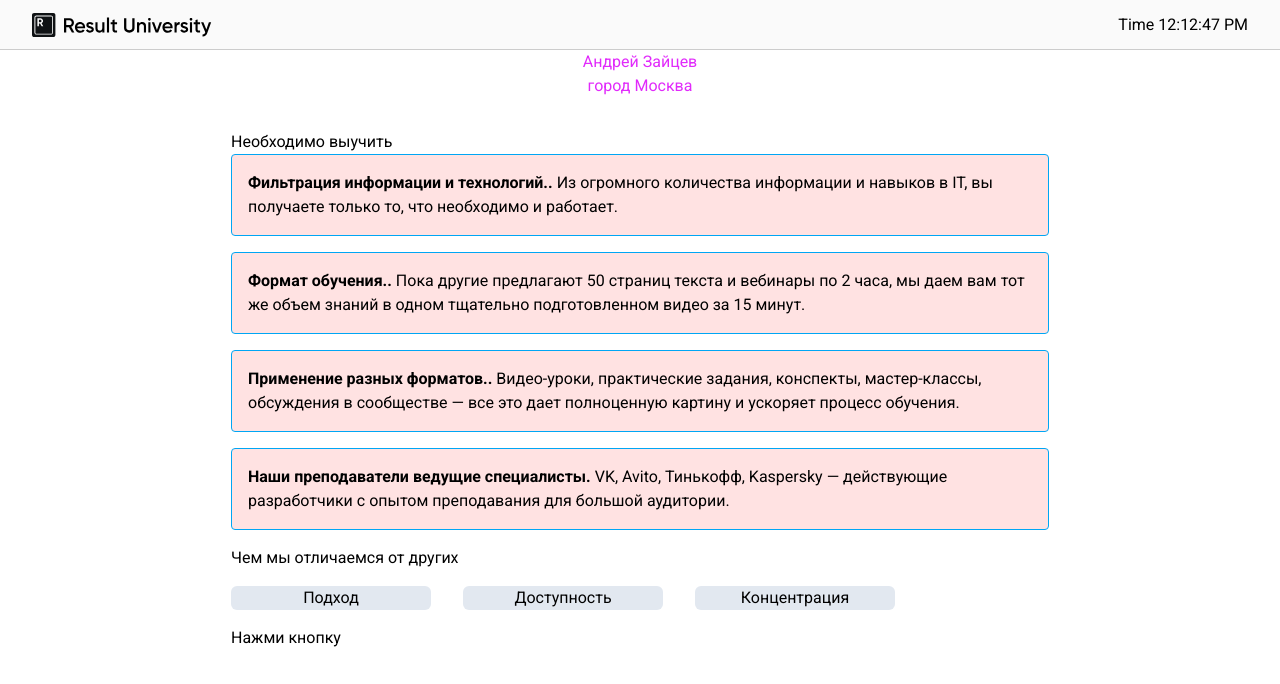
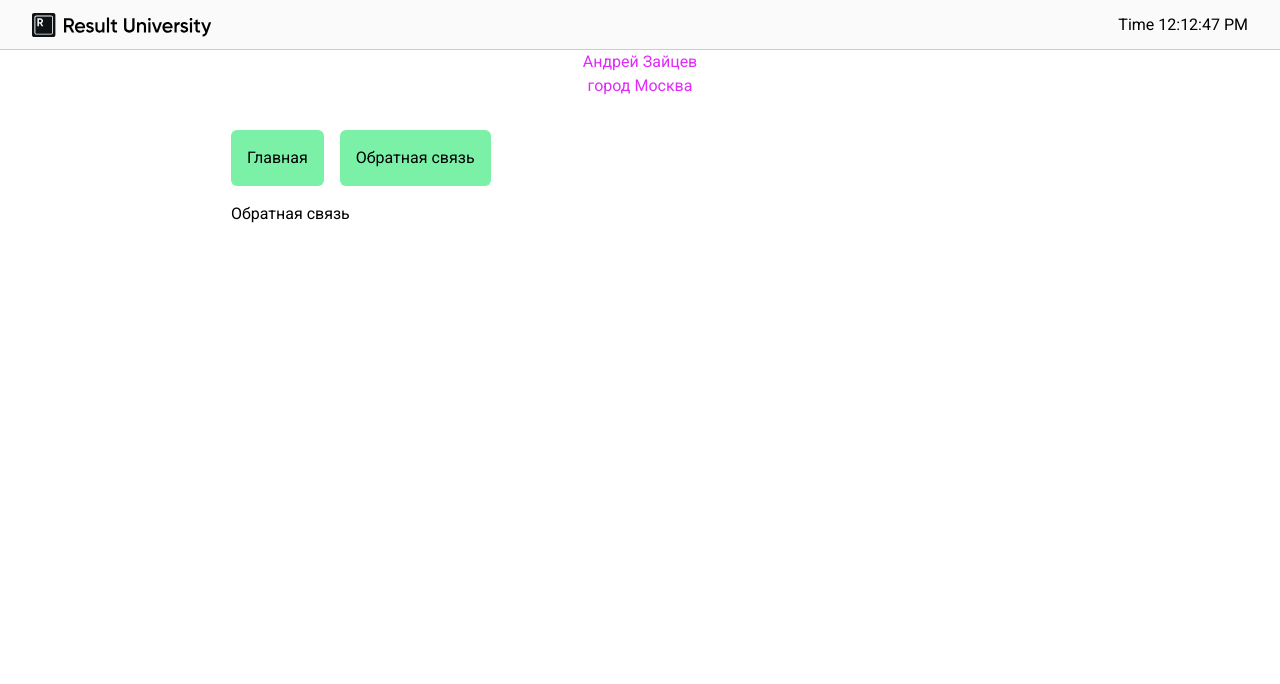
Before and after one commit to AndreyZaytsev90/React2024, a React (Vite) app in the folder 01-react/01-react-basic-start/: page / in a window 1280 px wide. Shown: the top 684 px of the page. Built offline with nearby package versions, Linux system fonts and the light colour scheme.

Commit message:
update files

```diff
--- a/01-react/01-react-basic-start/src/App.jsx
+++ b/01-react/01-react-basic-start/src/App.jsx
@@ -3,6 +3,8 @@ import {memo, useState} from "react";
 import {TeachingSection} from "./components/TeachingSection.jsx";
 import {DifferencesSection} from "./components/DifferencesSection.jsx";
 import IntroSection from "./components/IntroSection.jsx";
+import TabsSection from "./components/TabsSection.jsx";
+import FeedBackSection from "./components/FeedBackSection.jsx";
 
 export const technologies = [
     {name: 'Javascript', other: 'Язык программирования для веб-разработки'},
@@ -12,15 +14,22 @@ export const technologies = [
 
 export const App = memo(() => {
 
+    const [isMainSection, setIsMainSection] = useState(false)
 
     return (
         <>
             <Header/>
             <IntroSection/>
             <main>
-                <TeachingSection/>
-                <DifferencesSection/>
+                <TabsSection setIsMainSection={setIsMainSection}/>
+                {isMainSection
+                    ? <>
+                        <TeachingSection/>
+                        <DifferencesSection/>
+                    </>
+                    : <FeedBackSection/>}
             </main>
+
         </>
     )
 })
--- /dev/null
+++ b/01-react/01-react-basic-start/src/components/FeedBackSection.jsx
@@ -0,0 +1,11 @@
+import React from 'react';
+
+const FeedBackSection = () => {
+    return (
+        <section className="mb-4">
+            Обратная связь
+        </section>
+    );
+};
+
+export default FeedBackSection;
--- /dev/null
+++ b/01-react/01-react-basic-start/src/components/TabsSection.jsx
@@ -0,0 +1,20 @@
+import React from 'react';
+import Button from "./Button.jsx";
+
+const TabsSection = ({setIsMainSection}) => {
+    return (
+        <section className="pb-4">
+            <Button
+                btnName="Главная"
+                style={"bg-green-300 hover:bg-green-200 mr-4 rounded-md p-4"}
+                callBack={() => setIsMainSection(true)}/>
+            <Button
+                btnName="Обратная связь"
+                style={"bg-green-300 hover:bg-green-200 rounded-md p-4"}
+                callBack={() => setIsMainSection(false)}
+            />
+        </section>
+    );
+};
+
+export default TabsSection;
```
